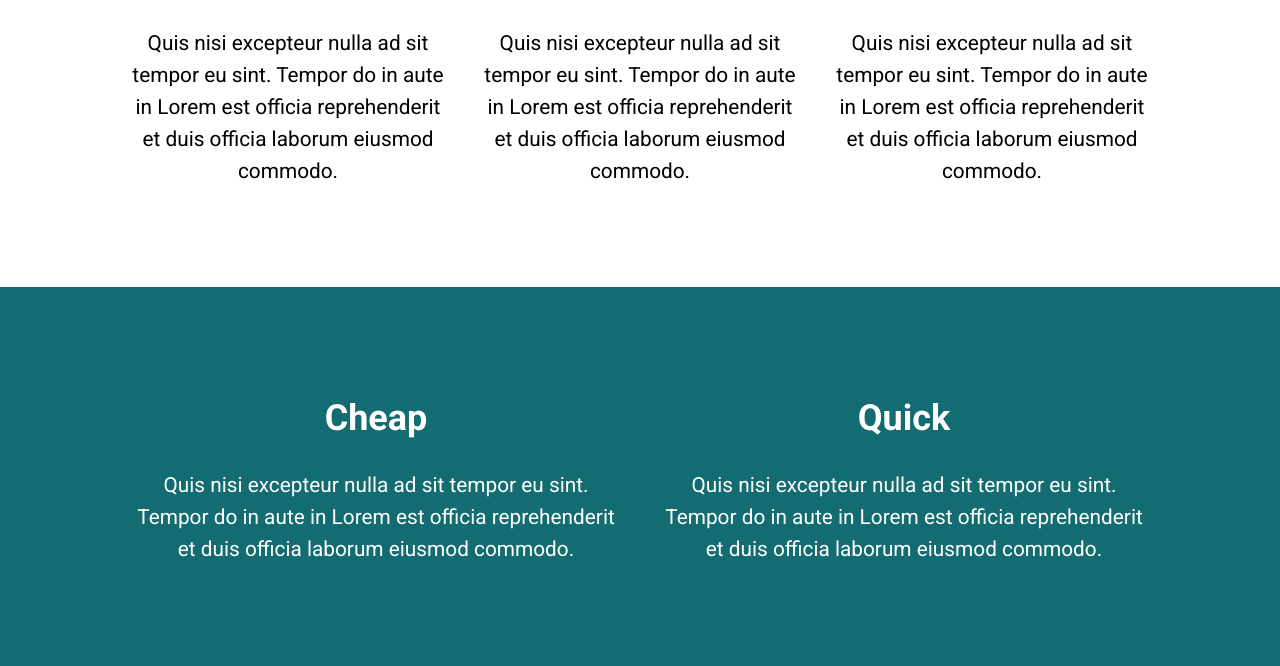
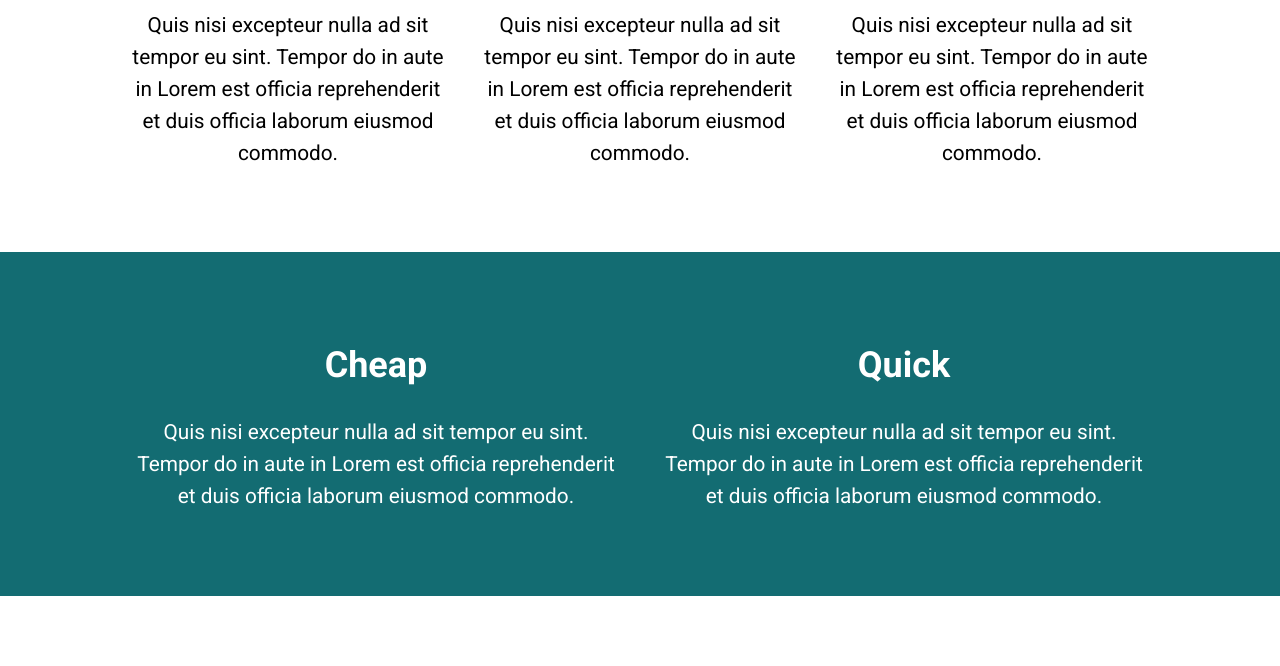
Before and after one commit to MicaBalza/ConqueringResponsiveLayouts, a plain HTML site: page flexbox-challenge01/index.html in a window 1280 px wide. Shown: the part 747-1413 px from the top of the page. After the commit the page ends 1343 px from the top, so only its background shows below. Drawn offline with Linux system fonts and the light colour scheme.

Commit message:
flexbox challenge 1 refractor

```diff
--- a/flexbox-challenge01/index.html
+++ b/flexbox-challenge01/index.html
@@ -18,7 +18,9 @@
       </div>
     </div>
 
-        <div class="row container">
+        <section class="three-col">
+            <div class="container">
+                <div class="row">
                     <div class="col">
                         <h2>Cheap</h2>
                         <p>Quis nisi excepteur nulla ad sit tempor eu sint. Tempor do in aute in Lorem est officia reprehenderit et duis officia laborum eiusmod commodo.</p>
@@ -32,9 +34,12 @@
                         <p>Quis nisi excepteur nulla ad sit tempor eu sint. Tempor do in aute in Lorem est officia reprehenderit et duis officia laborum eiusmod commodo.</p>
                     </div>
                 </div>
+            </div>
+        </section>
 
-    <div class="green">
-        <div class="row container">
+    <section class="two-col">
+        <div class="container">
+            <div class="row">
                 <div class="col">
                     <h2>Cheap</h2>
                     <p>Quis nisi excepteur nulla ad sit tempor eu sint. Tempor do in aute in Lorem est officia reprehenderit et duis officia laborum eiusmod commodo.</p>
@@ -45,5 +50,6 @@
                 </div>
             </div>
         </div>
+    </section>
   </body>
 </html>
--- a/flexbox-challenge01/style.css
+++ b/flexbox-challenge01/style.css
@@ -64,25 +64,26 @@ a {
   opacity: 0.75;
 }
 
+.three-col {
+  text-align: center;
+  padding: 3em 0;
+}
+
+.three-col h2 {
+  color: #87629a;
+}
+
+.two-col {
+  text-align: center;
+  padding: 3em 0;
+  background-color: #136c72;
+  color: white;
+}
+
 .row {
   display: flex;
-  text-align: center;
-  padding: 80px 0;
-}
-
-.col h2 {
-  color: #87629a;
 }
 
 .col + .col {
   margin-left: 2rem;
 }
-
-.green {
-  background-color: #136c72;
-  color: white;
-}
-
-.green h2 {
-  color: white;
-}
```
Lines whose indentation alone changed are shown as unchanged.
